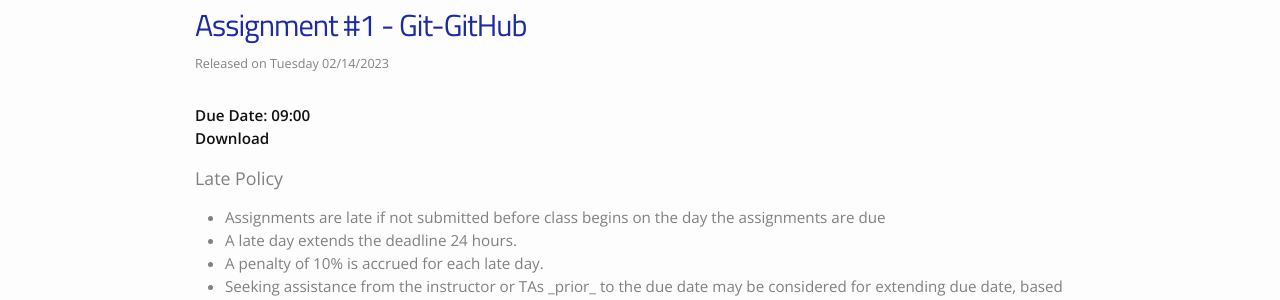
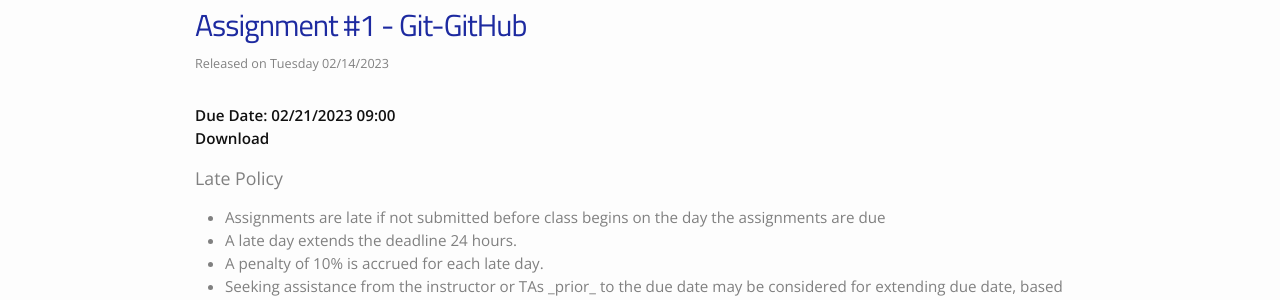
Before and after one commit to VU-CSP/QuantBio, a Jekyll site: the page built from _assignments/01_git-github_assignment.md, in a window 1280 px wide. Shown: the part 166-466 px from the top of the page. Built offline with Jekyll 4.4.1, drawn with Linux system fonts in a browser that asks for light colours; nearby versions of some CDN libraries.

Commit message:
Update assignment.html
Attempting to get due date to show properly

```diff
--- a/_layouts/assignment.html
+++ b/_layouts/assignment.html
@@ -11,7 +11,7 @@
 
   <div>
     {% if page.due_event %}
-    <span style="font-weight: bold">Due Date: {{ page.due | date: site.dateformat }} {{ page.due_event.date | date: "%H:%M" }}</span>
+    <span style="font-weight: bold">Due Date: {{ page.due_event.date | date: site.dateformat }} {{ page.due_event.date | date: "%H:%M" }}</span>
     {% endif %}
     <p style="font-weight: bold">Download
       {% if page.pdf %}
```
